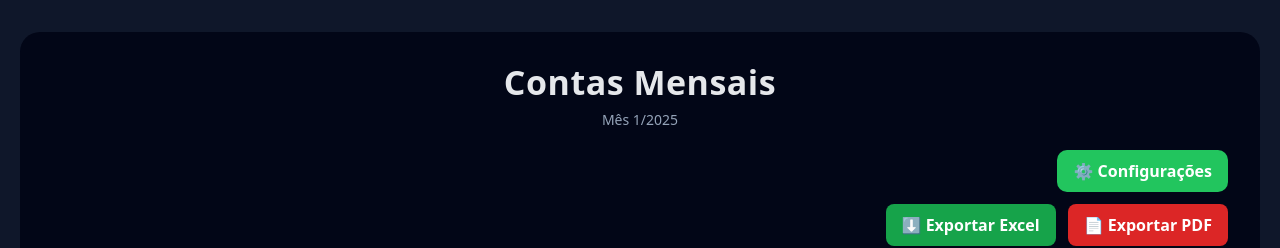
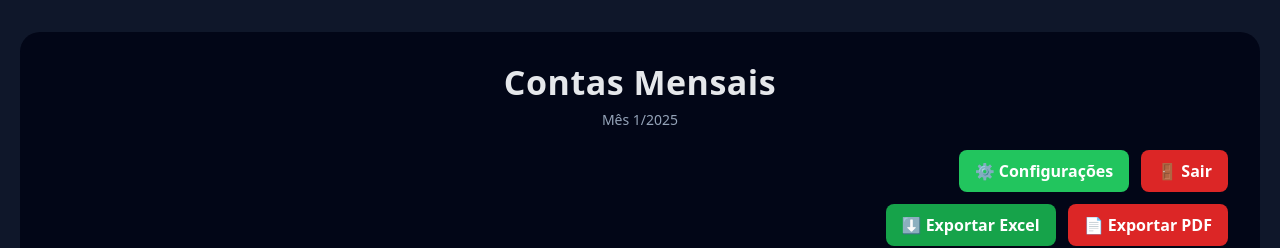
Before and after one commit to andresantos45/contas-mensais, a React (Vite) app in the folder frontend/: page /dashboard in a window 1280 px wide. Shown: the top 248 px of the page. Built offline with nearby package versions, Linux system fonts and the light colour scheme; no server answers; sample sign-in values are in the browser's storage.

Commit message:
fix: ajustes finos 5

```diff
--- a/frontend/src/components/Dashboard/DashboardHeader.tsx
+++ b/frontend/src/components/Dashboard/DashboardHeader.tsx
@@ -5,6 +5,7 @@ interface DashboardHeaderProps {
   exportarExcel: () => void;
   exportarPDF: () => void;
   abrirConfiguracoes: () => void;
+  onLogout: () => void;
 }
 
 export default function DashboardHeader({
@@ -14,6 +15,7 @@ export default function DashboardHeader({
   exportarExcel,
   exportarPDF,
   abrirConfiguracoes,
+  onLogout,
 }: DashboardHeaderProps) {
   return (
     <>
@@ -67,20 +69,37 @@ export default function DashboardHeader({
             flexDirection: window.innerWidth < 640 ? "column" : "row",
           }}
         >
+          <div style={{ display: "flex", gap: 12 }}>
   <button
     onClick={abrirConfiguracoes}
     style={{
       background: cores.botao,
       color: "#fff",
+      border: "none",
       padding: "10px 16px",
-              border: "none",
-              borderRadius: 10,
+      borderRadius: 8,
       cursor: "pointer",
       fontWeight: 700,
     }}
   >
     ⚙️ Configurações
   </button>
+
+  <button
+    onClick={onLogout}
+    style={{
+      background: "#dc2626",
+      color: "#fff",
+      border: "none",
+      padding: "10px 16px",
+      borderRadius: 8,
+      cursor: "pointer",
+      fontWeight: 700,
+    }}
+  >
+    🚪 Sair
+  </button>
+</div>
         </div>
 
         {/* EXPORTAÇÕES */}
--- a/frontend/src/pages/Dashboard.tsx
+++ b/frontend/src/pages/Dashboard.tsx
@@ -566,6 +566,7 @@ export default function Dashboard() {
   exportarExcel={exportarExcel}
   exportarPDF={exportarPDF}
   abrirConfiguracoes={() => setMostrarConfigModal(true)}
+  onLogout={handleLogout}
 />
 
         {mostrarConfigModal && (
```
Lines whose indentation alone changed are shown as unchanged.
